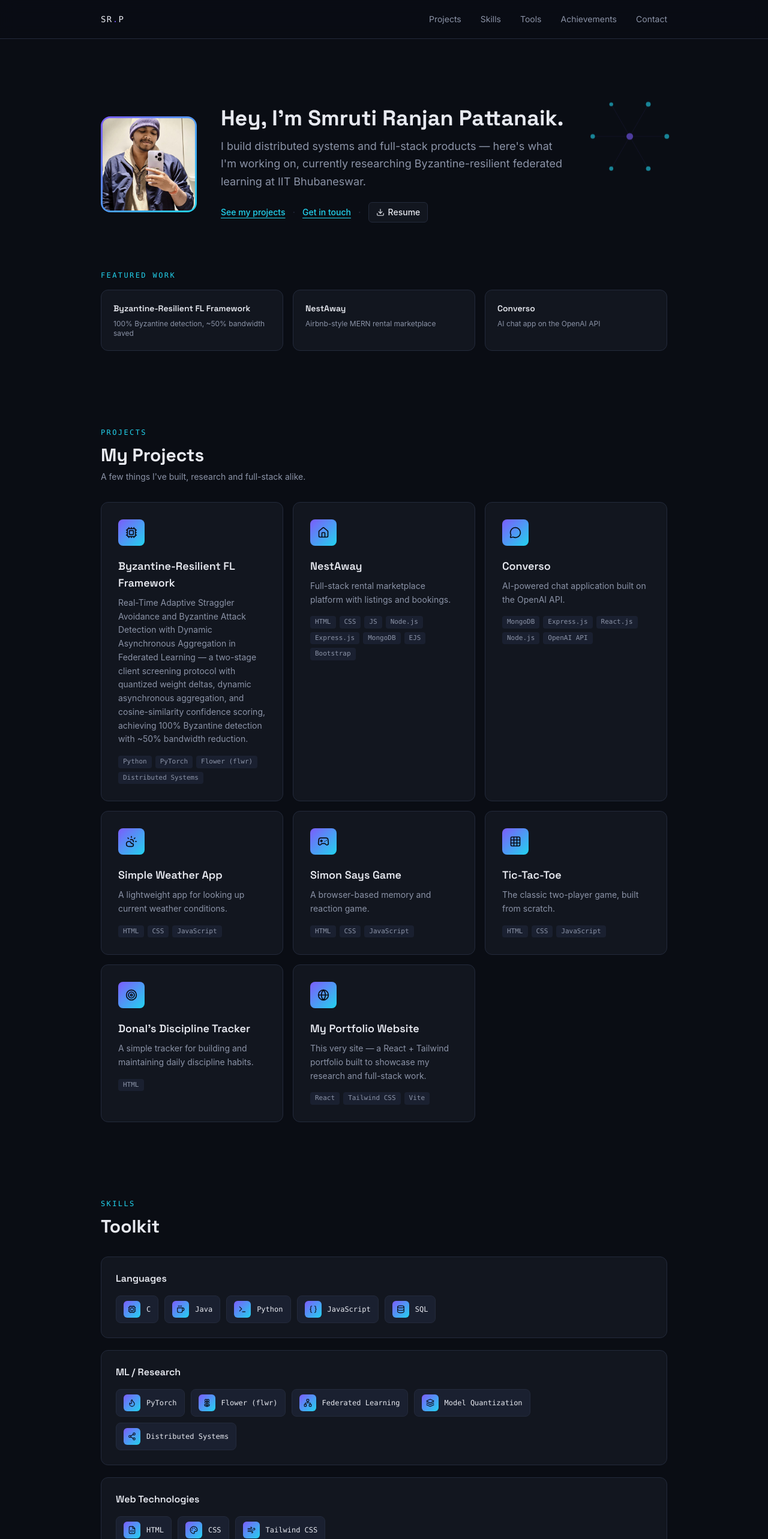
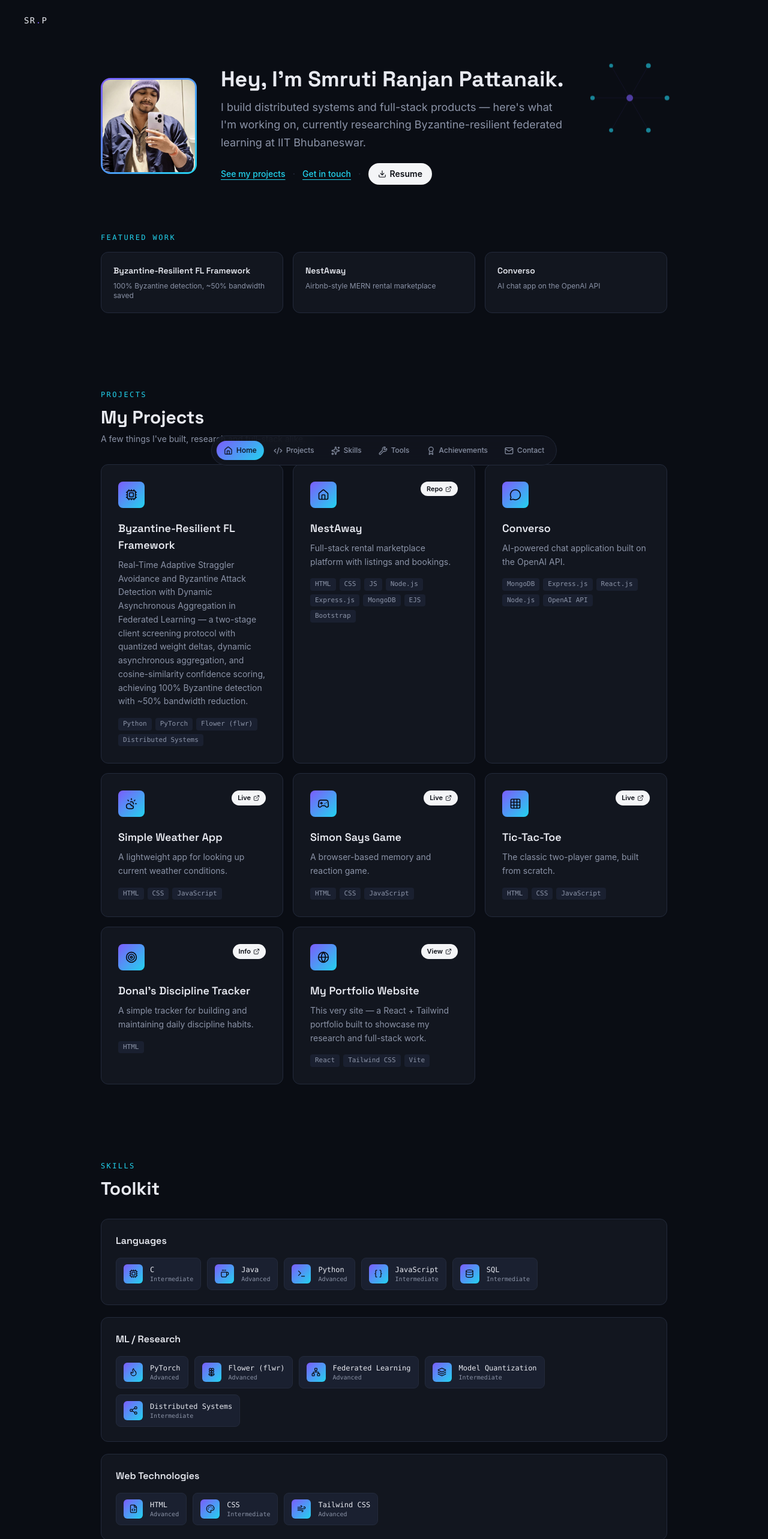
Before and after one commit to smruti-ranjan-01/smruti-portfolio, a React (Vite) app: page / in a window 1280 px wide. Shown: the top 2566 px of the page at 60% size. Built offline with nearby package versions, Linux system fonts and the light colour scheme.

Commit message:
Added the bottom navbar for smoother control and added the framer-motion effect to elemnts

```diff
--- a/package.json
+++ b/package.json
@@ -11,6 +11,7 @@
   },
   "dependencies": {
     "@tailwindcss/vite": "^4.3.3",
+    "framer-motion": "^12.43.0",
     "lucide-react": "^1.26.0",
     "react": "^19.2.7",
     "react-dom": "^19.2.7",
--- a/src/App.jsx
+++ b/src/App.jsx
@@ -1,12 +1,13 @@
 import React, { useState, useEffect, useRef } from "react";
 import {
-  Mail, Menu, X, Send, Cpu, Award, Download,
+  Mail, Send, Cpu, Award, Download,
   Home, MessageCircle, CloudSun, Gamepad2, Grid3x3, Target, ExternalLink,
   GitBranch, Code2, CircleDashed, Zap, Sparkles, Rocket,
   FileText, Triangle, Bot, Activity, Globe,
   Coffee, Terminal, Braces, Database, Flame, Flower2, Network,
-  Layers, Share2, FileCode, Palette, Wind, Atom, Hexagon, Leaf, Box, Link2, Binary
+  Layers, Share2, FileCode, Palette, Wind, Atom, Hexagon, Leaf, Box, Link2, Binary, Wrench
 } from "lucide-react";
+import { motion, MotionConfig } from "framer-motion";
 
 /* Lucide 1.0 removed brand icons (GitHub, LinkedIn, etc). Small inline replacements. */
 function GithubMark({ size = 16, color = "currentColor" }) {
@@ -40,6 +41,22 @@ const C = {
   cyan: "#22D3EE",
   text: "#E7E9F0",
   muted: "#8B93A7",
+};
+
+/* ---------------------------------------------------------
+   MOTION — one reveal language reused everywhere.
+   revealParent: no visual change of its own, just times
+   its children (staggerChildren). revealChild: the actual
+   fade/rise. Nest a revealParent inside a revealChild to
+   cascade section -> grid -> card as one sequence.
+--------------------------------------------------------- */
+const revealParent = {
+  hidden: {},
+  show: { transition: { staggerChildren: 0.08, delayChildren: 0.04 } },
+};
+const revealChild = {
+  hidden: { opacity: 0, y: 22 },
+  show: { opacity: 1, y: 0, transition: { duration: 0.55, ease: [0.16, 1, 0.3, 1] } },
 };
 
 /* ---------------- ambient network (small, hero-only accent) ---------------- */
@@ -101,30 +118,83 @@ function NetworkAccent() {
 }
 
 /* ---------------- nav ---------------- */
+function BrandMark() {
+  return (
+    <motion.a
+      href="#top"
+      initial={{ opacity: 0, y: -8 }}
+      animate={{ opacity: 1, y: 0 }}
+      transition={{ duration: 0.5 }}
+      className="fixed top-6 left-6 md:left-10 z-50 font-mono text-sm tracking-widest"
+      style={{ color: C.text }}
+    >
+      SR<span style={{ color: C.violet }}>.</span>P
+    </motion.a>
+  );
+}
+
+const NAV_LINKS = [
+  ["Home", "#top", Home],
+  ["Projects", "#projects", Code2],
+  ["Skills", "#skills", Sparkles],
+  ["Tools", "#tools", Wrench],
+  ["Achievements", "#achievements", Award],
+  ["Contact", "#contact", Mail],
+];
+
 function Nav() {
-  const [open, setOpen] = useState(false);
-  const links = [["Projects", "#projects"], ["Skills", "#skills"], ["Tools", "#tools"], ["Achievements", "#achievements"], ["Contact", "#contact"]];
+  const [active, setActive] = useState("#top");
+
+  useEffect(() => {
+    const sections = NAV_LINKS
+      .map(([, h]) => document.getElementById(h.slice(1)))
+      .filter(Boolean);
+    if (!sections.length) return;
+    const observer = new IntersectionObserver(
+      (entries) => {
+        entries.forEach((entry) => {
+          if (entry.isIntersecting) setActive(`#${entry.target.id}`);
+        });
+      },
+      { rootMargin: "-45% 0px -45% 0px", threshold: 0 }
+    );
+    sections.forEach((s) => observer.observe(s));
+    return () => observer.disconnect();
+  }, []);
+
   return (
-    <header className="sticky top-0 z-50 backdrop-blur-md" style={{ backgroundColor: "rgba(10,13,20,0.75)", borderBottom: `1px solid ${C.line}` }}>
-      <div className="max-w-5xl mx-auto px-6 md:px-10 h-16 flex items-center justify-between">
-        <a href="#top" className="font-mono text-sm tracking-widest" style={{ color: C.text }}>SR<span style={{ color: C.violet }}>.</span>P</a>
-        <nav className="hidden md:flex items-center gap-8">
-          {links.map(([l, h]) => (
-            <a key={h} href={h} className="text-sm" style={{ color: C.muted, fontFamily: "'Inter', sans-serif" }}
-               onMouseEnter={(e) => (e.currentTarget.style.color = C.text)}
-               onMouseLeave={(e) => (e.currentTarget.style.color = C.muted)}>{l}</a>
-          ))}
-        </nav>
-        <button className="md:hidden" onClick={() => setOpen(!open)} style={{ color: C.text }}>
-          {open ? <X size={22} /> : <Menu size={22} />}
-        </button>
-      </div>
-      {open && (
-        <div className="md:hidden px-6 pb-4 flex flex-col gap-4" style={{ borderTop: `1px solid ${C.line}` }}>
-          {links.map(([l, h]) => <a key={h} href={h} onClick={() => setOpen(false)} className="text-sm pt-4" style={{ color: C.muted }}>{l}</a>)}
-        </div>
+    <motion.nav
+      initial={{ y: 50, opacity: 0 }}
+      animate={{ y: 0, opacity: 1 }}
+      transition={{ duration: 0.5, ease: [0.16, 1, 0.3, 1], delay: 0.15 }}
+      className="fixed bottom-4 md:bottom-6 left-1/2 -translate-x-1/2 z-50 flex items-center gap-1 px-2 py-2 rounded-full backdrop-blur-md max-w-[94vw] overflow-x-auto"
+      style={{ backgroundColor: "rgba(18,22,31,0.85)", border: `1px solid ${C.line}` }}
+    >
+      {NAV_LINKS.map(([label, href, Icon]) => {
+        const isActive = active === href;
+        return (
+          <a
+            key={href}
+            href={href}
+            className="relative flex items-center gap-1.5 px-3 py-2 rounded-full text-xs font-medium whitespace-nowrap"
+            style={{ color: isActive ? C.bg : C.muted }}
+          >
+            {isActive && (
+              <motion.span
+                layoutId="nav-active-pill"
+                className="absolute inset-0 rounded-full"
+                style={{ background: `linear-gradient(135deg, ${C.violet}, ${C.cyan})` }}
+                transition={{ type: "spring", stiffness: 350, damping: 30 }}
+              />
             )}
-    </header>
+            <span className="relative z-10 flex items-center gap-1.5">
+              <Icon size={15} />
+              <span className="hidden sm:inline">{label}</span>
+            </span>
+          </a>
+        );
+      })}
+    </motion.nav>
   );
 }
 
@@ -133,8 +203,14 @@ function Hero() {
   return (
     <section id="top" className="relative overflow-hidden">
       <div className="absolute inset-0 opacity-60"><NetworkAccent /></div>
-      <div className="relative max-w-5xl mx-auto px-6 md:px-10 pt-20 pb-16 md:pt-28 md:pb-20 flex flex-col md:flex-row items-center gap-10">
-        <div
+      <motion.div
+        className="relative max-w-5xl mx-auto px-6 md:px-10 pt-20 pb-16 md:pt-28 md:pb-20 flex flex-col md:flex-row items-center gap-10"
+        initial="hidden"
+        animate="show"
+        variants={revealParent}
+      >
+        <motion.div
+          variants={revealChild}
           className="w-32 h-32 md:w-40 md:h-40 rounded-2xl flex-shrink-0 overflow-hidden"
           style={{ background: `linear-gradient(135deg, ${C.violet}, ${C.cyan})`, padding: 3 }}
         >
@@ -144,8 +220,8 @@ function Hero() {
             className="w-full h-full object-cover rounded-xl"
             style={{ backgroundColor: C.bg }}
           />
-        </div>
-        <div>
+        </motion.div>
+        <motion.div variants={revealChild}>
           <h1 className="text-3xl md:text-4xl font-bold" style={{ fontFamily: "'Space Grotesk', sans-serif", color: C.text }}>
             Hey, I'm Smruti Ranjan Pattanaik.
           </h1>
@@ -159,17 +235,20 @@ function Hero() {
             <a href="#contact" className="text-sm font-medium underline underline-offset-4" style={{ color: C.cyan }}>Get in touch</a>
             <span style={{ color: C.line }}>·</span>
             {/* Replace href with your actual resume file path, e.g. "/resume.pdf" */}
-            <a
+            <motion.a
               href="/resume.pdf"
               download
-              className="inline-flex items-center gap-1.5 text-sm font-medium px-3 py-1.5 rounded-md"
-              style={{ backgroundColor: C.surface, border: `1px solid ${C.line}`, color: C.text }}
+              whileHover={{ y: -2 }}
+              whileTap={{ scale: 0.97 }}
+              transition={{ type: "spring", stiffness: 400, damping: 20 }}
+              className="inline-flex items-center gap-1.5 text-sm font-semibold px-4 py-2 rounded-full"
+              style={{ backgroundColor: "#F4F5F7", color: C.bg }}
             >
               <Download size={14} /> Resume
-            </a>
+            </motion.a>
           </div>
-        </div>
-      </div>
+        </motion.div>
+      </motion.div>
     </section>
   );
 }
@@ -184,15 +263,28 @@ function Featured() {
   return (
     <div className="max-w-5xl mx-auto px-6 md:px-10 pb-16">
       <div className="font-mono text-xs tracking-[0.2em] uppercase mb-4" style={{ color: C.cyan }}>Featured Work</div>
-      <div className="grid md:grid-cols-3 gap-4">
+      <motion.div
+        className="grid md:grid-cols-3 gap-4"
+        variants={revealParent}
+        initial="hidden"
+        whileInView="show"
+        viewport={{ once: true, amount: 0.3 }}
+      >
         {items.map((it) => (
-          <a key={it.name} href={it.href} className="block p-5 rounded-xl transition-transform hover:-translate-y-1"
-             style={{ backgroundColor: C.surface, border: `1px solid ${C.line}` }}>
+          <motion.a
+            key={it.name}
+            href={it.href}
+            variants={revealChild}
+            whileHover={{ y: -4 }}
+            transition={{ type: "spring", stiffness: 300, damping: 20 }}
+            className="block p-5 rounded-xl"
+            style={{ backgroundColor: C.surface, border: `1px solid ${C.line}` }}
+          >
             <div className="text-sm font-semibold" style={{ fontFamily: "'Space Grotesk', sans-serif", color: C.text }}>{it.name}</div>
             <div className="text-xs mt-2" style={{ color: C.muted }}>{it.tag}</div>
-          </a>
+          </motion.a>
         ))}
-      </div>
+      </motion.div>
     </div>
   );
 }
@@ -200,12 +292,21 @@ function Featured() {
 /* ---------------- section shell ---------------- */
 function Section({ id, eyebrow, title, sub, children }) {
   return (
-    <section id={id} className="px-6 md:px-10 py-16 max-w-5xl mx-auto">
+    <motion.section
+      id={id}
+      className="px-6 md:px-10 py-16 max-w-5xl mx-auto"
+      variants={revealParent}
+      initial="hidden"
+      whileInView="show"
+      viewport={{ once: true, amount: 0.2 }}
+    >
+      <motion.div variants={revealChild}>
         {eyebrow && <div className="font-mono text-xs tracking-[0.2em] uppercase mb-3" style={{ color: C.cyan }}>{eyebrow}</div>}
         {title && <h2 className="text-2xl md:text-3xl font-bold" style={{ fontFamily: "'Space Grotesk', sans-serif", color: C.text }}>{title}</h2>}
         {sub && <p className="mt-2 text-sm max-w-xl" style={{ color: C.muted }}>{sub}</p>}
-      <div className="mt-8">{children}</div>
-    </section>
+      </motion.div>
+      <motion.div className="mt-8" variants={revealChild}>{children}</motion.div>
+    </motion.section>
   );
 }
 
@@ -214,7 +315,7 @@ function ProjectTile({ icon: Icon, title, desc, stack, href, onClick }) {
   const isLink = Boolean(href);
   const isInternal = isLink && href.startsWith("#");
   const isClickable = Boolean(onClick);
-  const Wrapper = isLink ? "a" : "div";
+  const Wrapper = isLink ? motion.a : motion.div;
   const wrapperProps = isLink
     ? isInternal
       ? { href }
@@ -222,10 +323,14 @@ function ProjectTile({ icon: Icon, title, desc, stack, href, onClick }) {
     : isClickable
     ? { onClick, role: "button", tabIndex: 0 }
     : {};
+  const badge = isClickable ? "Info" : isInternal ? "View" : href && href.includes("github.com") ? "Repo" : isLink ? "Live" : null;
   return (
     <Wrapper
       {...wrapperProps}
-      className={`group block p-7 rounded-xl transition-transform hover:-translate-y-1 ${isClickable ? "cursor-pointer" : ""}`}
+      variants={revealChild}
+      whileHover={{ y: -4 }}
+      transition={{ type: "spring", stiffness: 300, damping: 20 }}
+      className={`group block p-7 rounded-xl ${isClickable ? "cursor-pointer" : ""}`}
       style={{ backgroundColor: C.surface, border: `1px solid ${C.line}` }}
     >
       <div className="flex items-start justify-between">
@@ -235,12 +340,13 @@ function ProjectTile({ icon: Icon, title, desc, stack, href, onClick }) {
         >
           <Icon size={20} color={C.bg} />
         </div>
-        {(isLink || isClickable) && (
-          <ExternalLink
-            size={15}
-            style={{ color: C.muted }}
-            className="opacity-0 group-hover:opacity-100 transition-opacity"
-          />
+        {badge && (
+          <span
+            className="inline-flex items-center gap-1 text-[11px] font-semibold px-2.5 py-1 rounded-full"
+            style={{ backgroundColor: "#F4F5F7", color: C.bg }}
+          >
+            {badge} <ExternalLink size={11} />
+          </span>
         )}
       </div>
       <div className="text-lg font-semibold" style={{ fontFamily: "'Space Grotesk', sans-serif", color: C.text }}>{title}</div>
@@ -313,30 +419,33 @@ function Projects() {
   ];
   return (
     <Section id="projects" eyebrow="Projects" title="My Projects" sub="A few things I've built, research and full-stack alike.">
-      <div className="grid sm:grid-cols-2 md:grid-cols-3 gap-4">
+      <motion.div className="grid sm:grid-cols-2 md:grid-cols-3 gap-4" variants={revealParent}>
         {projects.map((p) => (
           <ProjectTile key={p.title} {...p} />
         ))}
-      </div>
+      </motion.div>
     </Section>
   );
 }
 
 /* ---------------- skills (tagline style, not big cards) ---------------- */
 /* ---------------- skills (6 wide cards, each with nested skill chips) ---------------- */
-function SkillChip({ icon: Icon, name }) {
+function SkillChip({ icon: Icon, name, level }) {
   return (
     <div
-      className="flex items-center gap-2.5 px-3 py-2 rounded-lg"
+      className="flex items-center gap-3 px-3 py-2.5 rounded-lg"
       style={{ backgroundColor: C.surface2, border: `1px solid ${C.line}` }}
     >
       <div
-        className="w-7 h-7 rounded-md flex items-center justify-center flex-shrink-0"
+        className="w-8 h-8 rounded-md flex items-center justify-center flex-shrink-0"
         style={{ background: `linear-gradient(135deg, ${C.violet}, ${C.cyan})` }}
       >
-        <Icon size={14} color={C.bg} />
+        <Icon size={15} color={C.bg} />
       </div>
+      <div className="flex flex-col leading-tight">
         <span className="text-xs font-mono" style={{ color: C.text }}>{name}</span>
+        {level && <span className="text-[10px] font-mono mt-0.5" style={{ color: C.muted }}>{level}</span>}
+      </div>
     </div>
   );
 }
@@ -359,63 +468,65 @@ function Skills() {
     {
       label: "Languages",
       skills: [
-        { icon: Cpu, name: "C" },
-        { icon: Coffee, name: "Java" },
-        { icon: Terminal, name: "Python" },
-        { icon: Braces, name: "JavaScript" },
-        { icon: Database, name: "SQL" },
+        { icon: Cpu, name: "C", level: "Intermediate" },
+        { icon: Coffee, name: "Java", level: "Advanced" },
+        { icon: Terminal, name: "Python", level: "Advanced" },
+        { icon: Braces, name: "JavaScript", level: "Intermediate" },
+        { icon: Database, name: "SQL", level: "Intermediate" },
       ],
     },
     {
       label: "ML / Research",
       skills: [
-        { icon: Flame, name: "PyTorch" },
-        { icon: Flower2, name: "Flower (flwr)" },
-        { icon: Network, name: "Federated Learning" },
-        { icon: Layers, name: "Model Quantization" },
-        { icon: Share2, name: "Distributed Systems" },
+        { icon: Flame, name: "PyTorch", level: "Advanced" },
+        { icon: Flower2, name: "Flower (flwr)", level: "Advanced" },
+        { icon: Network, name: "Federated Learning", level: "Advanced" },
+        { icon: Layers, name: "Model Quantization", level: "Intermediate" },
+        { icon: Share2, name: "Distributed Systems", level: "Intermediate" },
       ],
     },
     {
       label: "Web Technologies",
       skills: [
-        { icon: FileCode, name: "HTML" },
-        { icon: Palette, name: "CSS" },
-        { icon: Wind, name: "Tailwind CSS" },
+        { icon: FileCode, name: "HTML", level: "Advanced" },
+        { icon: Palette, name: "CSS", level: "Intermediate" },
+        { icon: Wind, name: "Tailwind CSS", level: "Advanced" },
       ],
     },
     {
       label: "Frameworks",
       skills: [
-        { icon: Atom, name: "React.js" },
-        { icon: Hexagon, name: "Node.js" },
-        { icon: Zap, name: "Express.js" },
+        { icon: Atom, name: "React.js", level: "Advanced" },
+        { icon: Hexagon, name: "Node.js", level: "Intermediate" },
+        { icon: Zap, name: "Express.js", level: "Intermediate" },
       ],
     },
     {
       label: "Databases",
       skills: [
-        { icon: Leaf, name: "MongoDB" },
-        { icon: Database, name: "MySQL" },
+        { icon: Leaf, name: "MongoDB", level: "Intermediate" },
+        { icon: Database, name: "MySQL", level: "Intermediate" },
       ],
     },
     {
       label: "Core Concepts",
       skills: [
-        { icon: Binary, name: "Data Structures & Algorithms" },
-        { icon: Box, name: "OOP" },
-        { icon: Database, name: "DBMS" },
-        { icon: Link2, name: "REST APIs" },
+        { icon: Binary, name: "Data Structures & Algorithms", level: "Advanced" },
+        { icon: Box, name: "OOP", level: "Advanced" },
+        { icon: Database, name: "DBMS", level: "Intermediate" },
+        { icon: Link2, name: "REST APIs", level: "Intermediate" },
       ],
     },
   ];
   return (
     <Section id="skills" eyebrow="Skills" title="Toolkit">
-      <div className="space-y-5">
+      <motion.div className="space-y-5" variants={revealParent}>
         {groups.map((g) => (
-          <SkillGroupCard key={g.label} {...g} />
+          <motion.div key={g.label} variants={revealChild}>
+            <SkillGroupCard {...g} />
+          </motion.div>
         ))}
-      </div>
+      </motion.div>
     </Section>
   );
 }
@@ -424,7 +535,7 @@ function Skills() {
 function ToolCard({ icon: Icon, name }) {
   return (
     <div
-      className="flex flex-col items-center justify-center gap-3 p-5 rounded-xl transition-transform hover:-translate-y-1"
+      className="flex flex-col items-center justify-center gap-3 p-5 rounded-xl"
       style={{ backgroundColor: C.surface, border: `1px solid ${C.line}` }}
     >
       <div
@@ -454,11 +565,18 @@ function Tools() {
   ];
   return (
     <Section id="tools" eyebrow="Tools" title="What I Build With" sub="Day-to-day tools across dev, testing, and AI-assisted work.">
-      <div className="grid grid-cols-3 sm:grid-cols-4 md:grid-cols-6 gap-4">
+      <motion.div className="grid grid-cols-3 sm:grid-cols-4 md:grid-cols-6 gap-4" variants={revealParent}>
         {tools.map((t) => (
-          <ToolCard key={t.name} {...t} />
+          <motion.div
+            key={t.name}
+            variants={revealChild}
+            whileHover={{ y: -4 }}
+            transition={{ type: "spring", stiffness: 300, damping: 20 }}
+          >
+            <ToolCard {...t} />
+          </motion.div>
         ))}
-      </div>
+      </motion.div>
     </Section>
   );
 }
@@ -476,22 +594,43 @@ function Achievements() {
   ];
   return (
     <Section id="achievements" eyebrow="Achievements" title="Recognition">
-      <div className="space-y-3">
+      <motion.div className="space-y-3" variants={revealParent}>
         {items.map((a) => (
-          <div key={a.title} className="flex items-start gap-3 py-3" style={{ borderBottom: `1px solid ${C.line}` }}>
+          <motion.div key={a.title} variants={revealChild} className="flex items-start gap-3 py-3" style={{ borderBottom: `1px solid ${C.line}` }}>
             <Award size={16} style={{ color: C.cyan, marginTop: 3, flexShrink: 0 }} />
             <div>
               <span className="text-sm font-semibold" style={{ color: C.text }}>{a.title}</span>
               <span className="text-sm ml-2" style={{ color: C.muted }}>— {a.note}</span>
             </div>
-          </div>
+          </motion.div>
         ))}
-      </div>
+      </motion.div>
     </Section>
   );
 }
 
 /* ---------------- contact: real form ---------------- */
+function ContactPill({ label, value, icon: Icon, href, download }) {
+  const isExternal = href.startsWith("http");
+  return (
+    <div className="flex items-center justify-between gap-3">
+      <span className="text-sm" style={{ color: C.muted }}>{label}</span>
+      <motion.a
+        href={href}
+        whileHover={{ y: -2 }}
+        whileTap={{ scale: 0.97 }}
+        transition={{ type: "spring", stiffness: 400, damping: 20 }}
+        {...(download ? { download: true } : {})}
+        {...(isExternal ? { target: "_blank", rel: "noopener noreferrer" } : {})}
+        className="inline-flex items-center gap-2 text-sm font-semibold px-4 py-2 rounded-full"
+        style={{ backgroundColor: "#F4F5F7", color: C.bg }}
+      >
+        {value} <Icon size={14} />
+      </motion.a>
+    </div>
+  );
+}
+
 function Contact() {
   const [form, setForm] = useState({ name: "", email: "", message: "" });
   const [sent, setSent] = useState(false);
@@ -519,8 +658,8 @@ function Contact() {
 
   return (
     <Section id="contact" eyebrow="Contact" title="Contact Me" sub="Open to research collaborations, SDE roles, or just a chat.">
-      <div className="grid md:grid-cols-2 gap-10">
-        <form onSubmit={submit} className="space-y-4">
+      <motion.div className="grid md:grid-cols-2 gap-10" variants={revealParent}>
+        <motion.form variants={revealChild} onSubmit={submit} className="space-y-4">
           <div>
             <label className="text-xs font-mono" style={{ color: C.muted }}>Your Name</label>
             <input
@@ -554,23 +693,15 @@ function Contact() {
           </button>
           {sent && <p className="text-xs" style={{ color: C.cyan }}>Thanks — your message has been sent.</p>}
           {error && <p className="text-xs" style={{ color: "#F87171" }}>Something went wrong — please try again or email me directly.</p>}
-        </form>
+        </motion.form>
 
-        <div className="flex flex-col justify-center gap-3">
-          <a href="mailto:pattanaiksmrutiranjan1@gmail.com" className="flex items-center gap-3 text-sm" style={{ color: C.muted }}>
-            <Mail size={16} style={{ color: C.cyan }} /> pattanaiksmrutiranjan1@gmail.com
-          </a>
-          <a href="https://github.com/smruti-ranjan-01" target="_blank" rel="noopener noreferrer" className="flex items-center gap-3 text-sm" style={{ color: C.muted }}>
-            <GithubMark size={16} color={C.cyan} /> GitHub
-          </a>
-          <a href="https://www.linkedin.com/in/smruti-ranjan-pattanaik-815a2537a" target="_blank" rel="noopener noreferrer" className="flex items-center gap-3 text-sm" style={{ color: C.muted }}>
-            <LinkedinMark size={16} color={C.cyan} /> LinkedIn
-          </a>
-          <a href="/resume.pdf" download className="flex items-center gap-3 text-sm" style={{ color: C.muted }}>
-            <Download size={16} style={{ color: C.cyan }} /> Download Resume
-          </a>
-        </div>
-      </div>
+        <motion.div variants={revealChild} className="flex flex-col justify-center gap-4">
+          <ContactPill label="Drop a line at" value="Mail" icon={Mail} href="mailto:pattanaiksmrutiranjan1@gmail.com" />
+          <ContactPill label="See my work at" value="GitHub" icon={GithubMark} href="https://github.com/smruti-ranjan-01" />
+          <ContactPill label="Let's connect" value="LinkedIn" icon={LinkedinMark} href="https://www.linkedin.com/in/smruti-ranjan-pattanaik-815a2537a" />
+          <ContactPill label="View my resume" value="Resume" icon={Download} href="/resume.pdf" download />
+        </motion.div>
+      </motion.div>
     </Section>
   );
 }
@@ -585,7 +716,8 @@ function Footer() {
 
 export default function Portfolio() {
   return (
-    <div style={{ backgroundColor: C.bg, minHeight: "100vh" }}>
+    <MotionConfig reducedMotion="user">
+      <div style={{ backgroundColor: C.bg, minHeight: "100vh", paddingBottom: 96 }}>
         <style>{`
           @import url('https://fonts.googleapis.com/css2?family=Space+Grotesk:wght@500;600;700&family=Inter:wght@400;500;600&family=JetBrains+Mono:wght@400;500&display=swap');
           * { box-sizing: border-box; }
@@ -593,7 +725,7 @@ export default function Portfolio() {
           body { margin: 0; }
           input::placeholder, textarea::placeholder { color: #5B6478; }
         `}</style>
-      <Nav />
+        <BrandMark />
         <Hero />
         <Featured />
         <Projects />
@@ -602,6 +734,8 @@ export default function Portfolio() {
         <Achievements />
         <Contact />
         <Footer />
+        <Nav />
       </div>
+    </MotionConfig>
   );
 }
```
Also changed, not shown: 1 other file (tests, documents, lock files or other folders). Lines whose indentation alone changed are shown as unchanged.
